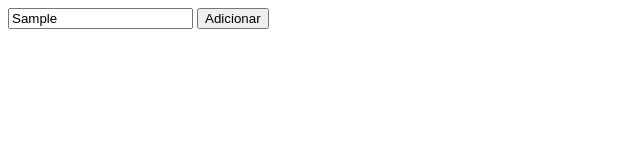
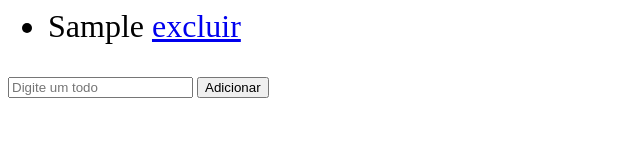
Before and after one commit to lukaslp/To-do-list, a plain HTML site: page index.html in a window 1280 px wide. Both pictures are taken after typing "Sample" into the empty fields and a click on the button "Adicionar". Shown: the whole page, without its empty margins (0-640 px from the left). Drawn offline with Linux system fonts and the light colour scheme.

Commit message:
App quase completo

```diff
--- a/index.html
+++ b/index.html
@@ -2,18 +2,16 @@
 
 <head>
     <meta charset="UTF-8" >
-    <title> Curso Javascript</title>
+    <title> Set your to-dos man</title>
 </head>
-
 <body>
     <div id="app">
-        <input type = "text" name = "nome" id="nome" />
-        <button class="botao"> Adicionar</button>
+        <ul id="ul">
+        </ul>
+        <input type="text" placeholder="Digite um todo">
+        <button>Adicionar</button>
     </div>
-    <script>
-        var inputElement = document.getElementById('nome');
-        console.log(inputElement);
-    </script>
+    <script src="todos.js"></script>
 </body>
 
 </html>
--- /dev/null
+++ b/todos.js
@@ -0,0 +1,57 @@
+var listElement = document.querySelector('#app ul');
+var inputElement = document.querySelector('#app input');
+var buttonElement = document.querySelector('#app button');
+
+document.getElementById("ul").style.fontSize = "xx-large";
+
+var todos = JSON.parse(localStorage.getItem('list_todos')) || [];
+
+function renderTodos() {
+    listElement.innerHTML = '';
+
+    for (todo of todos) {
+        var todoElement = document.createElement('li');
+        var todoText = document.createTextNode(todo + ' ');
+
+        var linkElement = document.createElement('a');
+
+        linkElement.setAttribute('href', '#');
+
+        var pos = todos.indexOf(todo);
+        linkElement.setAttribute('onclick', 'deleteTodo(' + pos + ')');
+
+        var linkText = document.createTextNode('excluir');
+
+        linkElement.appendChild(linkText);
+
+        todoElement.appendChild(todoText);
+        todoElement.appendChild(linkElement);
+
+        listElement.appendChild(todoElement);
+    }
+}
+
+renderTodos();
+
+function addTodo() {
+    var todoText = inputElement.value;
+
+    todos.push(todoText);
+    inputElement.value = '';
+    renderTodos();
+    saveToStorage();
+}
+
+buttonElement.onclick = addTodo;
+
+function deleteTodo(pos) {
+    todos.splice(pos,1);
+    renderTodos();
+    saveToStorage();
+}
+
+function saveToStorage() {
+
+    localStorage.setItem('list_todos', JSON.stringify(todos));
+
+}
```
Also changed, not shown: 1 other file.
